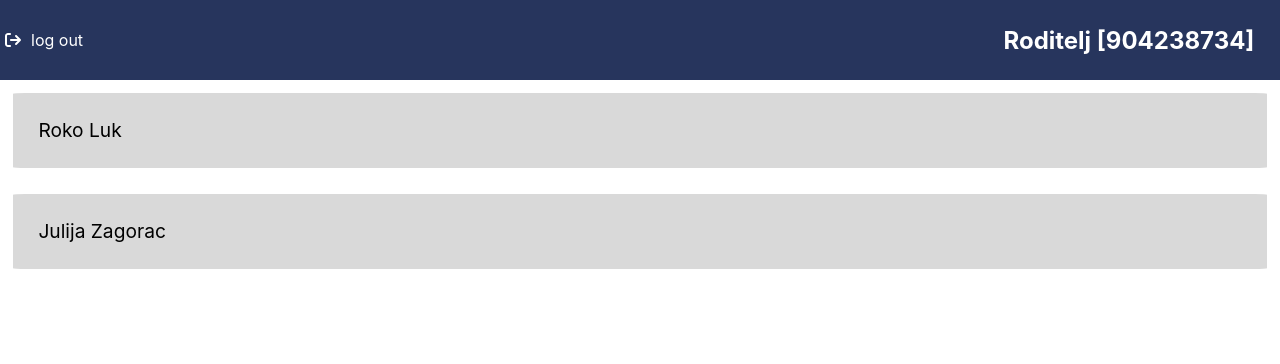
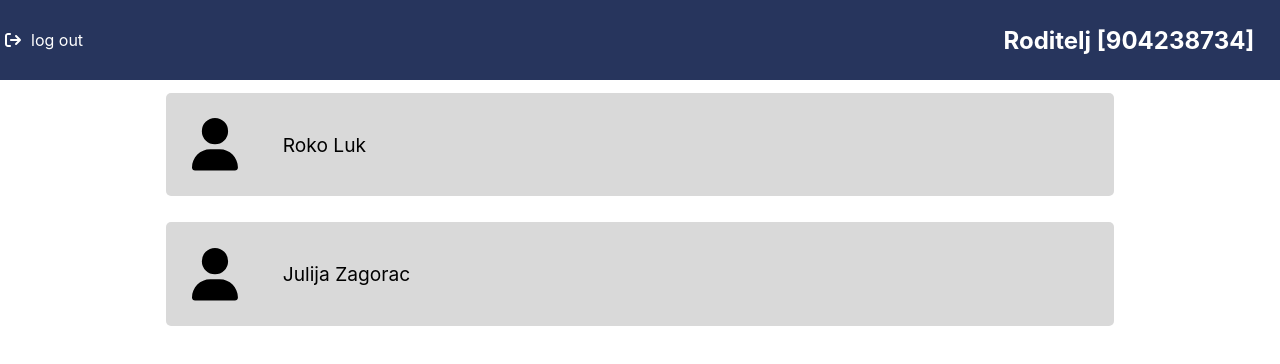
Before and after one commit to bacetara/Tarantule, a React (Create React App) app in the folder IzvorniKod/reactfrontend/: page /parentInfo in a window 1280 px wide. Shown: the top 364 px of the page. Built offline with nearby package versions, Linux system fonts and the light colour scheme.

Commit message:
prepravljen css i linkovi

```diff
--- a/IzvorniKod/reactfrontend/src/Pages/Home.css
+++ b/IzvorniKod/reactfrontend/src/Pages/Home.css
@@ -39,6 +39,7 @@ body {
     font-size: 1rem;
     color: white;
     margin: 0 10px;
+    text-decoration: none;
 }
 
 .header .backOptions {
@@ -102,6 +103,7 @@ body {
 
 .link_na_stranicu:hover{
     color: white;
+    cursor: pointer;
 }
 
 
--- a/IzvorniKod/reactfrontend/src/Pages/Parent/AzuriranjePodataka.js
+++ b/IzvorniKod/reactfrontend/src/Pages/Parent/AzuriranjePodataka.js
@@ -3,8 +3,15 @@ import {Link} from "react-router-dom";
 import {FontAwesomeIcon} from "@fortawesome/react-fontawesome";
 import {faArrowRightFromBracket} from "@fortawesome/free-solid-svg-icons";
 import * as React from "react";
+import {useNavigate } from 'react-router-dom';
 
 const AzuriranjePodataka= () => {
+    const navigate = useNavigate();
+
+    const handleClick = () => {
+        navigate(-1);
+    };
+
     return (
         <>
             <div className="header">
@@ -28,11 +35,11 @@ const AzuriranjePodataka= () => {
                 <div className="info"><label>MAIL USTANOVE: </label><input name="email" type="text"/></div>
 
                 <div className="buttons_horizontal">
-                    <div className="addChild">
-                        <Link className="link_na_stranicu" to="/parentInfo">Odustani</Link>
+                    <div className="addChild" onClick={handleClick}>
+                        <span className="link_na_stranicu">Odustani</span>
                     </div>
-                    <div className="addChild">
-                        <Link className="link_na_stranicu" to="/parentInfo">Ažuriraj</Link>
+                    <div className="addChild" onClick={handleClick}>
+                        <span className="link_na_stranicu">Ažuriraj</span>
                     </div>
                 </div>
 
--- a/IzvorniKod/reactfrontend/src/Pages/Parent/InboxUser.js
+++ b/IzvorniKod/reactfrontend/src/Pages/Parent/InboxUser.js
@@ -64,7 +64,7 @@ export default function InboxUser() {
 
                     <div className="logOut">
                         <FontAwesomeIcon icon={faHouse} style={{color: "#fcfcfd",}} />
-                        <p id="logOutText" > switch profiles</p>
+                        <Link to="/parentInfo" id="logOutText">switch profiles</Link>
                     </div>
                 </div>
 
--- a/IzvorniKod/reactfrontend/src/Pages/Parent/RoditeljPocetna.css
+++ b/IzvorniKod/reactfrontend/src/Pages/Parent/RoditeljPocetna.css
@@ -2,21 +2,42 @@
     height:350px;
     display: flex;
     flex-direction: column;
+    align-items: center;
 }
 .child{
     position: relative;
     margin: 1%;
     background-color: #d9d9d9;
-    border-radius: 1%;
+    border-radius: 5px;
     display: flex;
     align-items: center;
     font-size: 1.2rem;
     padding: 2%;
+    width: 70%;
+    height: 15%;
+}
+
+div.child:hover{
+    transform: scale(1.02);
+    border-radius: 5px;
+}
+
+a {
+    margin-left: 5%;
+}
+
+.profile {
+    height: 100%;
+}
+#profileIcon3 {
+    height: 100%;
 }
 
 @media  screen and (max-width: 720px){
-    .child{
+    .child {
         flex: 1;
+        width: 93%;
+        padding: 5%;
     }
 
 }
--- a/IzvorniKod/reactfrontend/src/Pages/Parent/RoditeljPocetna.js
+++ b/IzvorniKod/reactfrontend/src/Pages/Parent/RoditeljPocetna.js
@@ -3,7 +3,7 @@ import { Link } from 'react-router-dom'; // Import Link from react-router-dom
 import './RoditeljPocetna.css';
 import json from './../../testing.json';
 import { FontAwesomeIcon } from '@fortawesome/react-fontawesome';
-import { faArrowRightFromBracket } from '@fortawesome/free-solid-svg-icons';
+import {faArrowRightFromBracket, faUser, faUserDoctor} from '@fortawesome/free-solid-svg-icons';
 import * as React from 'react';
 export default function RoditeljPocetna() {
 	useEffect(() => {
@@ -31,6 +31,9 @@ export default function RoditeljPocetna() {
 					(record) =>
 						record.rodOIB === '01020304050' && (
 							<div className="child" key={record.OIB}>
+								<div className="profile">
+									<FontAwesomeIcon id="profileIcon3" icon={faUser} />
+								</div>
 								{/* Use the Link component for routing */}
 								<Link className="link_na_stranicu" to={`/inbox/${record.OIB}`}>
 									{`${record.Ime} ${record.Prezime}`}
--- a/IzvorniKod/reactfrontend/src/Pages/Pediatrician/InboxMedic.js
+++ b/IzvorniKod/reactfrontend/src/Pages/Pediatrician/InboxMedic.js
@@ -7,6 +7,7 @@ import PediatricianEmail from "../Messages/PediatricianEmail";
 import {FontAwesomeIcon} from "@fortawesome/react-fontawesome";
 import {faArrowRightFromBracket, faHouse, faUserDoctor} from "@fortawesome/free-solid-svg-icons";
 import ReadEmail from "../Messages/ReadEmail";
+import {Link} from "react-router-dom";
 
 
 export default function InboxMedic() {
@@ -41,7 +42,7 @@ export default function InboxMedic() {
 
                 <div className="logOut">
                     <FontAwesomeIcon icon={faHouse} style={{color: "#fcfcfd",}} />
-                    <p id="logOutText"> switch profiles</p>
+                    <Link to={user.role==="pediatrician" ? "/pediatrician" : "/doctor"} id="logOutText">switch profiles</Link>
                 </div>
             </div>
 
```
